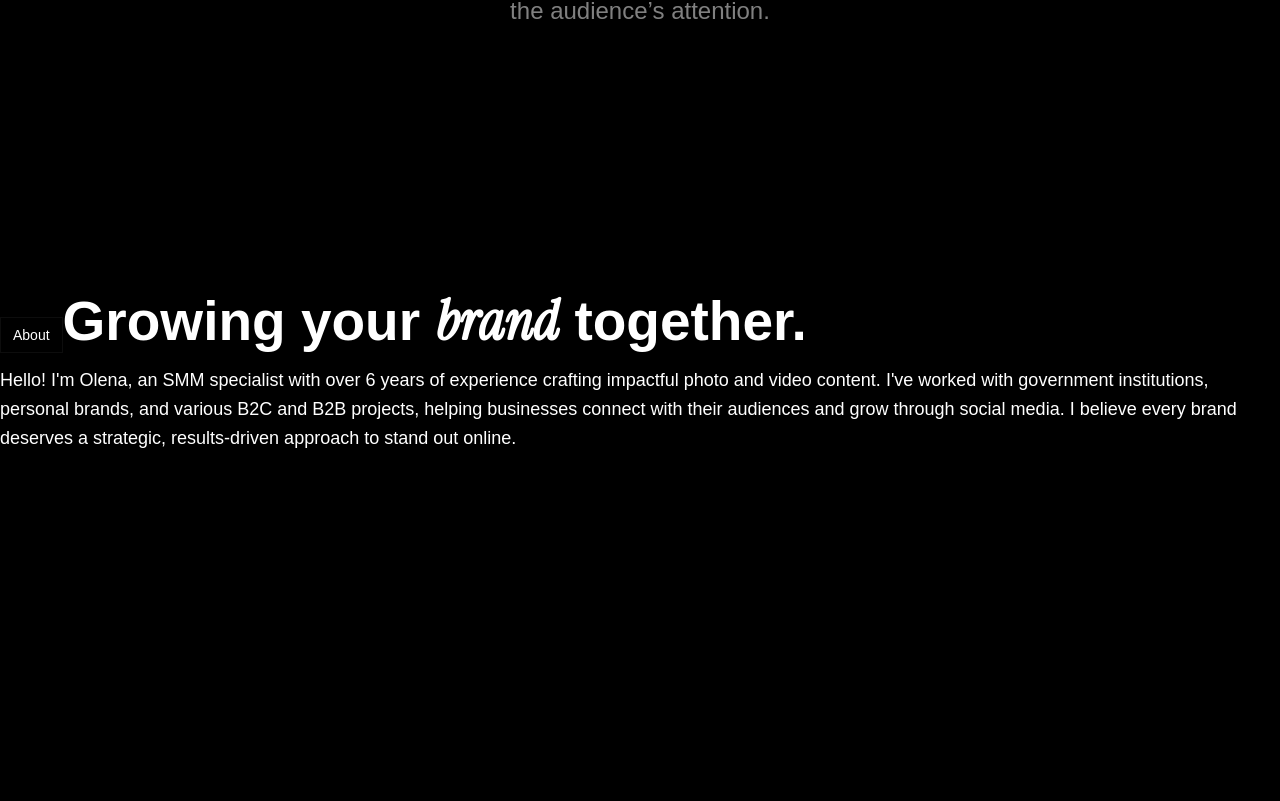
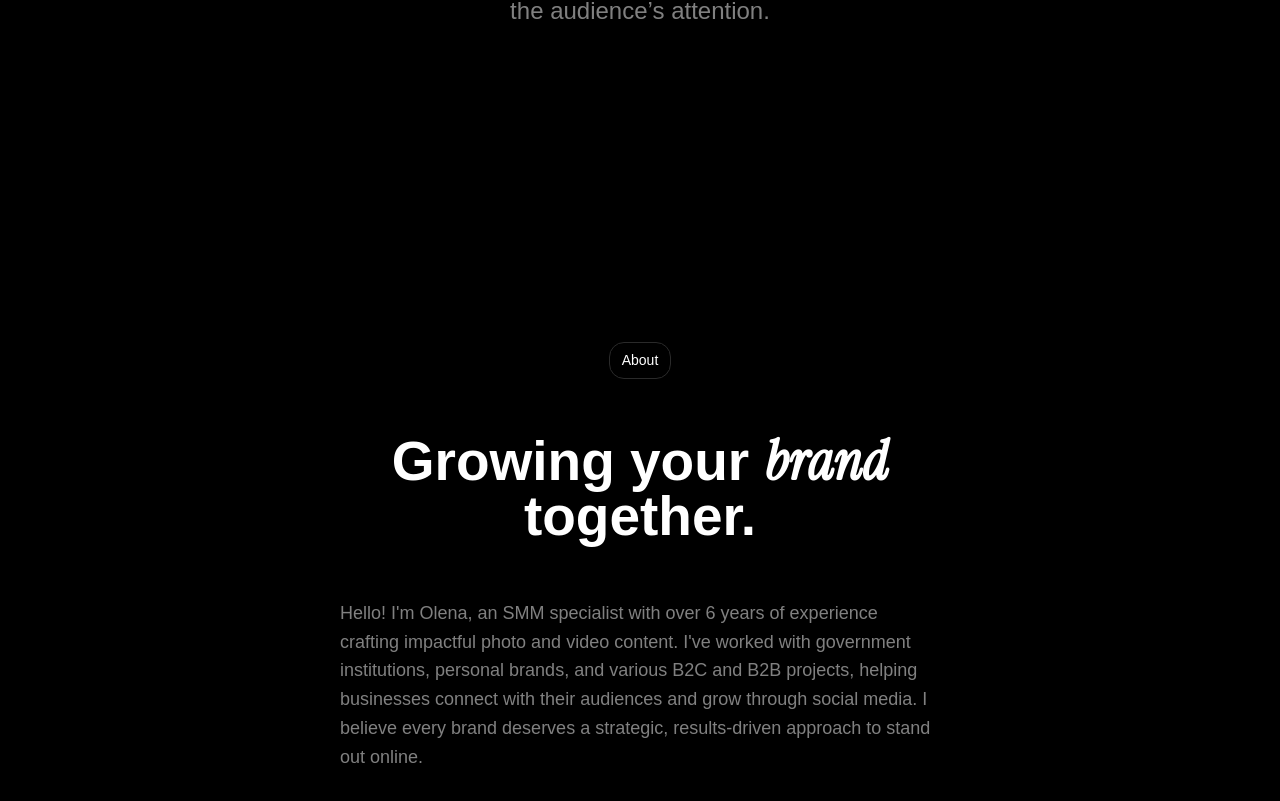
Before and after one commit to OlegUsatui/smm-agency, a Next.js app: page / in a window 1280 px wide. Shown: the part 523-1324 px from the top of the page. Before the commit the page ends 975 px from the top, so only its background shows below. Built offline with nearby package versions, Linux system fonts and the light colour scheme; a web font is replaced by a local one.

Commit message:
add about section styles

```diff
--- a/src/components/About/About.jsx
+++ b/src/components/About/About.jsx
@@ -8,8 +8,10 @@ const About = () => {
     return (
         <section className={styles.about}>
             <SectionBadge text="About" />
-            <SectionTitle>Growing your <span className={SectionTitleStyles.highlighted}>brand</span> together.</SectionTitle>
-            <p>Hello! I&#39;m Olena, an SMM specialist with over 6 years of experience crafting impactful photo and video content. I've worked with government institutions, personal brands, and various B2C and B2B projects, helping businesses connect with their audiences and grow through social media. I believe every brand deserves a strategic, results-driven approach to stand out online.</p>
+            <div className={styles.title}>
+                <SectionTitle>Growing your <span className={SectionTitleStyles.highlighted}>brand</span> together.</SectionTitle>
+            </div>
+            <p className={styles.description}>Hello! I&#39;m Olena, an SMM specialist with over 6 years of experience crafting impactful photo and video content. I've worked with government institutions, personal brands, and various B2C and B2B projects, helping businesses connect with their audiences and grow through social media. I believe every brand deserves a strategic, results-driven approach to stand out online.</p>
         </section>
     );
 };
--- a/src/components/About/About.module.css
+++ b/src/components/About/About.module.css
@@ -1,3 +1,16 @@
 .about {
+    display: flex;
+    align-items: center;
+    flex-direction: column;
+    justify-content: center;
+    height: 70vh;
+    gap: 55px;
+}
 
+.title {
+    max-width: 600px;
 }
+
+.description {
+    max-width: 600px;
+}
--- a/src/components/Header/Header.module.css
+++ b/src/components/Header/Header.module.css
@@ -7,6 +7,7 @@
     width: 100%;
     position: fixed;
     z-index: 50;
+    background-color: #000000;
 }
 
 .header.fixed {
--- a/src/components/SectionBadge/SectionBadge.module.css
+++ b/src/components/SectionBadge/SectionBadge.module.css
@@ -1,8 +1,9 @@
 .sectionBadge {
     display: inline-block;
-    border: 1px solid rgba(13,13,13);
+    border: 1px solid #2A2A2A;
     color: #FFFFFF;
     font-size: 14px;
     padding: 6px 12px;
     width: auto;
+    border-radius: 15px;
 }
--- a/src/components/SectionTitle/SectionTitle.module.css
+++ b/src/components/SectionTitle/SectionTitle.module.css
@@ -1,6 +1,7 @@
 .sectionTitle {
     font-size: 55px;
     font-weight: 600;
+    line-height: 55px;
     color: #FFFFFF;
     text-align: center;
     display: inline-block;
--- a/src/styles/globals.css
+++ b/src/styles/globals.css
@@ -46,6 +46,7 @@ ul {
 
 p {
   font-size: 18px;
+  opacity: 0.5;
   margin: 0;
 }
 
```
